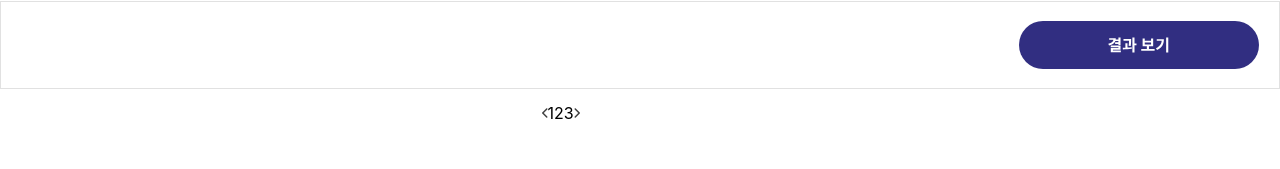
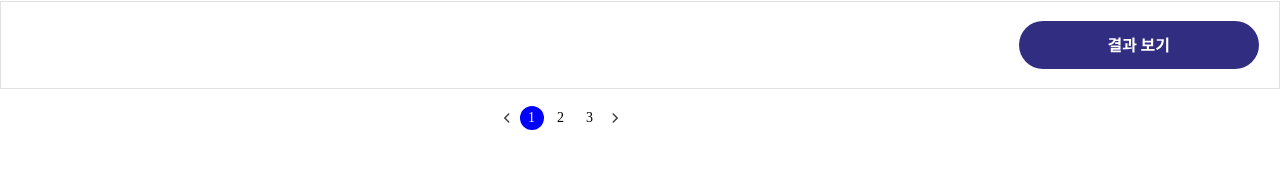
Before and after one commit to kuiz-project/frontend, a React (Create React App) app in the folder kuiz/: page /main in a window 1280 px wide. Both pictures are taken after a click on the element "나의 시험지". Shown: the part 711-880 px from the top of the page. Built offline with nearby package versions, Linux system fonts and the light colour scheme.

Commit message:
나의 시험지 페이지 하단 페이지 버튼 만듬 (렌더링 바뀌는건 추후에)

```diff
--- a/kuiz/src/contents/cssfiles/mytest.css
+++ b/kuiz/src/contents/cssfiles/mytest.css
@@ -134,3 +134,32 @@
     margin-right: 20px;
     cursor: pointer;
 }
+.left_body_footer_lists{
+    margin-left: 10px;
+    margin-right: 5px;
+    display: flex;
+    flex-direction: row;
+}
+.left_body_footer_list{
+    display: flex;
+    flex-direction: row;
+    border-radius: 50%;
+    width: 24px;
+height: 24px;
+flex-shrink: 0;
+justify-content: center;
+align-items: center;
+margin-top: 3px;
+fill: var(--Main, #312E81);
+margin-right: 5px;
+font-family: Noto Sans KR;
+font-size: 14px;
+font-style: normal;
+font-weight: 500;
+line-height: normal;
+cursor: pointer;
+}
+.button{
+    margin-top: 3px;
+    cursor: pointer;
+}
--- a/kuiz/src/contents/jsfiles/mytest.js
+++ b/kuiz/src/contents/jsfiles/mytest.js
@@ -5,6 +5,7 @@ import { ReactComponent as ResultButton } from '../images/resultbutton.svg';
 
 export const MyTest = () => {
     const [selected, setSelected] = useState(null);
+    const [selectedPage, setSelectedPage] = useState(0);
 
     // 클릭 이벤트 핸들러
     const handleDivClick = (index) => {
@@ -63,7 +64,35 @@ export const MyTest = () => {
                         </div>
                     ))}
                     <div className='left_body_footer'>
-                        <Left />123<Right />
+                        <Left
+                            className='button'
+                            onClick={() => {
+                                if (selectedPage > 0) { // 0보다 클 때만 감소
+                                    setSelectedPage(prevPage => prevPage - 1);
+                                }
+                            }}
+                        />
+                        <div className='left_body_footer_lists'>
+                            {Array(3).fill(null).map((_, pageIndex) => (
+                                <div
+                                    key={pageIndex}
+                                    className='left_body_footer_list'
+                                    style={selectedPage === pageIndex ? { backgroundColor: 'blue', color: 'white' } : {}}
+                                    onClick={() => setSelectedPage(pageIndex)}
+                                >
+                                    {pageIndex + 1}
+                                </div>
+                            ))}
+                        </div>
+                        <Right
+                            className='button'
+                            onClick={() => {
+                                // 최대 페이지 수 2 (0-based index)를 넘기지 않도록 조건 추가
+                                if (selectedPage < 2) {
+                                    setSelectedPage(prevPage => prevPage + 1);
+                                }
+                            }}
+                        />
                     </div>
                 </div>
             </div>
```
